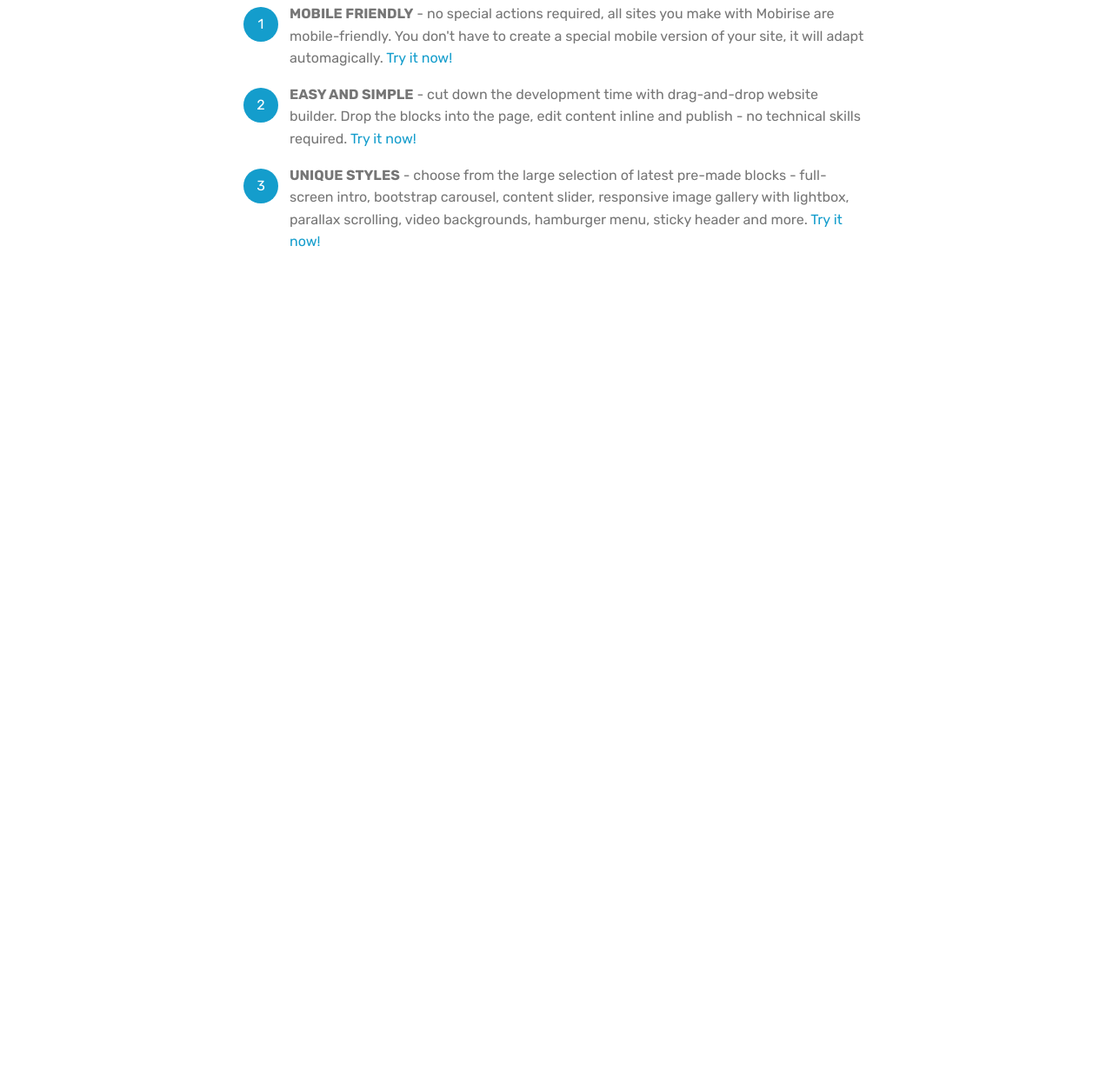
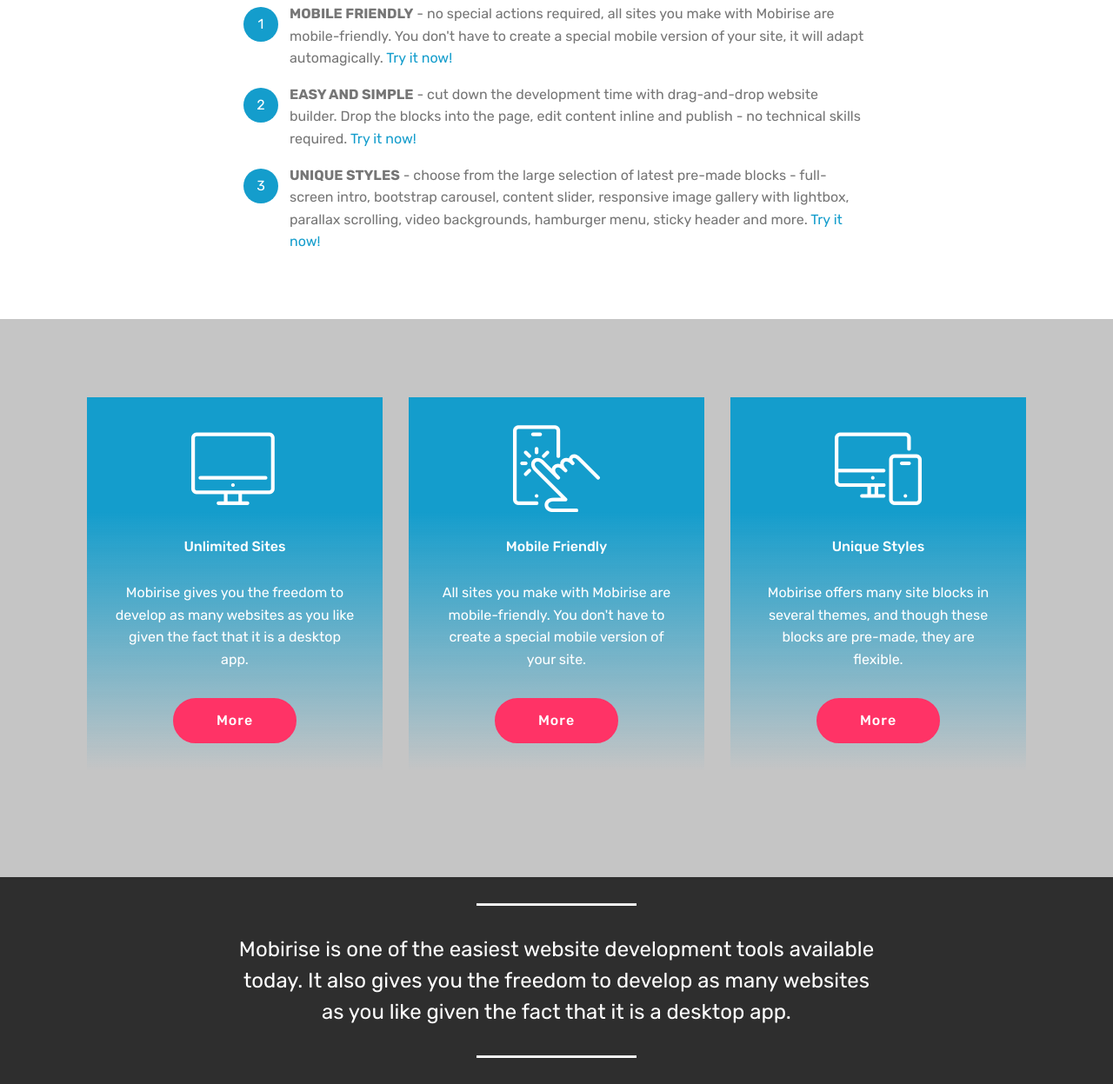
Before and after one commit to GoodoldBlue/mobirise, a plain HTML site: page index.html in a window 1280 px wide. Shown: the part 857-2104 px from the top of the page at 87% size. Before the commit the page ends 1224 px from the top, so only its background shows below. Drawn offline with Linux system fonts and the light colour scheme; files whose address does not match are found by name.

Commit message:
create github pages

```diff
--- a/assets/mobirise/css/mbr-additional.css
+++ b/assets/mobirise/css/mbr-additional.css
@@ -1873,3 +1873,70 @@
   height: 40px;
   border-radius: 50%;
 }
+.cid-rSgGfYMdLq {
+  padding-top: 90px;
+  padding-bottom: 90px;
+  background-image: url("../../../assets/images/background4.jpg");
+}
+.cid-rSgGfYMdLq h4 {
+  font-weight: 500;
+  color: #ffffff;
+}
+.cid-rSgGfYMdLq p {
+  color: #ffffff;
+}
+.cid-rSgGfYMdLq .card {
+  margin-bottom: 2rem;
+}
+.cid-rSgGfYMdLq .card-img {
+  border-radius: 0;
+  padding: 2rem 2rem 0 2rem;
+  background-color: #149dcc;
+}
+.cid-rSgGfYMdLq .card-img span {
+  font-size: 100px;
+  color: #ffffff;
+}
+.cid-rSgGfYMdLq .card-box {
+  padding-bottom: 2rem;
+  background-color: #149dcc;
+  background: linear-gradient(#149dcc, transparent);
+}
+.cid-rSgGfYMdLq .card-box .card-title {
+  margin: 0;
+  padding: 2rem 2rem 0 2rem;
+}
+.cid-rSgGfYMdLq .card-box .mbr-text {
+  margin-bottom: 0;
+  padding: 2rem 2rem 0 2rem;
+}
+.cid-rSgGfYMdLq .card-box .mbr-section-btn {
+  padding-top: 1rem;
+}
+.cid-rSgGfYMdLq .card-box .mbr-section-btn a {
+  margin-top: 1rem;
+  margin-bottom: 0;
+}
+.cid-rSgGdUKHUV {
+  padding-top: 30px;
+  padding-bottom: 30px;
+  background-color: #2e2e2e;
+}
+.cid-rSgGdUKHUV .line {
+  background-color: #ffffff;
+  color: #ffffff;
+  align: center;
+  height: 2px;
+  margin: 0 auto;
+}
+.cid-rSgGdUKHUV .section-text {
+  padding: 2rem 0;
+}
+.cid-rSgGdUKHUV .inner-container {
+  margin: 0 auto;
+}
+@media (max-width: 768px) {
+  .cid-rSgGdUKHUV .inner-container {
+    width: 100% !important;
+  }
+}
--- a/index.html
+++ b/index.html
@@ -68,7 +68,7 @@
     </nav>
 </section>
 
-<section class="engine"><a href="https://mobirise.info/a">online website builder</a></section><section class="header15 cid-rSgE3TjuW7 mbr-fullscreen mbr-parallax-background" id="header15-2">
+<section class="engine"><a href="https://mobirise.info">Mobirise</a></section><section class="header15 cid-rSgE3TjuW7 mbr-fullscreen mbr-parallax-background" id="header15-2">
 
 
 
@@ -77,18 +77,15 @@
     <div class="container align-right">
         <div class="row">
             <div class="mbr-white col-lg-8 col-md-7 content-container">
-                <h1 class="mbr-section-title mbr-bold pb-3 mbr-fonts-style display-1">
-                    INTRO WITH FORM
-                </h1>
+                <h1 class="mbr-section-title mbr-bold pb-3 mbr-fonts-style display-1">Тест Како би изгледало</h1>
                 <p class="mbr-text pb-3 mbr-fonts-style display-5">
-                    Click any text to edit or style it. Select text to insert a link. Click blue "Gear" icon in the top right corner to hide/show  text, title and change the block or form background. Click red "+" in the bottom right corner to add a new block. Use the top left menu to create new pages, sites and add themes.
-                </p>
+                    сега кликни овде нде драпај маде</p>
             </div>
             <div class="col-lg-4 col-md-5">
                 <div class="form-container">
                     <div class="media-container-column" data-form-type="formoid">
                         <!---Formbuilder Form--->
-                        <form action="https://mobirise.com/" method="POST" class="mbr-form form-with-styler" data-form-title="Mobirise Form"><input type="hidden" name="email" data-form-email="true" value="Xoy5u+TWJ2UX63nBQFy93e7ihEiv15prMW8I2uGCsDVaER4Nj5RAwe7rKro1ZJjZJEyr4P9flcgx9w2KBSJve/CnXsRkHYfWFx+lYOh/huiW5wEQm4ViqsaJCUk3BYfE">
+                        <form action="https://mobirise.com/" method="POST" class="mbr-form form-with-styler" data-form-title="Mobirise Form"><input type="hidden" name="email" data-form-email="true" value="dQNsWuxTE81gdyYVqURiXJ1NL7HI02/jMwOukU3uqnm0SJR5b9zLHGxENDBvMtGUrYtxyrwRYOuUBSQU3/ifKCv5d6n5sd+U3jwDaWN7FY/EViS5GXw3qKiRSWVYBUUs">
                             <div class="row">
                                 <div hidden="hidden" data-form-alert="" class="alert alert-success col-12">Thanks for filling out the form!</div>
                                 <div hidden="hidden" data-form-alert-danger="" class="alert alert-danger col-12">
@@ -96,16 +93,16 @@
                             </div>
                             <div class="dragArea row">
                                 <div class="col-md-12 form-group " data-for="name">
-                                    <input type="text" name="name" placeholder="Name" data-form-field="Name" required="required" class="form-control px-3 display-7" id="name-header15-2">
+                                    <input type="text" name="name" placeholder="Име" data-form-field="Name" required="required" class="form-control px-3 display-7" id="name-header15-2">
                                 </div>
                                 <div class="col-md-12 form-group " data-for="email">
-                                    <input type="email" name="email" placeholder="Email" data-form-field="Email" required="required" class="form-control px-3 display-7" id="email-header15-2">
+                                    <input type="email" name="email" placeholder="Презиме" data-form-field="Email" required="required" class="form-control px-3 display-7" id="email-header15-2">
                                 </div>
                                 <div data-for="phone" class="col-md-12 form-group ">
-                                    <input type="tel" name="phone" placeholder="Phone" data-form-field="Phone" class="form-control px-3 display-7" id="phone-header15-2">
+                                    <input type="tel" name="phone" placeholder="телефон" data-form-field="Phone" class="form-control px-3 display-7" id="phone-header15-2">
                                 </div>
                                 <div data-for="message" class="col-md-12 form-group ">
-                                    <textarea name="message" placeholder="Message" data-form-field="Message" class="form-control px-3 display-7" id="message-header15-2"></textarea>
+                                    <textarea name="message" placeholder="порака" data-form-field="Message" class="form-control px-3 display-7" id="message-header15-2"></textarea>
                                 </div>
                                 <div class="col-md-12 input-group-btn">
                                     <button type="submit" class="btn btn-secondary btn-form display-4">SEND FORM</button>
@@ -140,6 +137,93 @@
     </div>
 </section>
 
+<section class="features8 cid-rSgGfYMdLq mbr-parallax-background" id="features8-5">
+
+
+
+    <div class="mbr-overlay" style="opacity: 0.2; background-color: rgb(35, 35, 35);">
+    </div>
+
+    <div class="container">
+        <div class="media-container-row">
+
+            <div class="card  col-12 col-md-6 col-lg-4">
+                <div class="card-img">
+                    <span class="mbri-desktop mbr-iconfont"></span>
+                </div>
+                <div class="card-box align-center">
+                    <h4 class="card-title mbr-fonts-style display-7">
+                        Unlimited Sites
+                    </h4>
+                    <p class="mbr-text mbr-fonts-style display-7">
+                       Mobirise gives you the freedom to develop as many websites as you like given the fact that it is a desktop app.
+                    </p>
+                    <div class="mbr-section-btn text-center">
+                        <a href="https://mobirise.co" class="btn btn-secondary display-4">
+                            More
+                        </a>
+                    </div>
+                </div>
+            </div>
+
+            <div class="card  col-12 col-md-6 col-lg-4">
+                <div class="card-img">
+                    <span class="mbri-touch mbr-iconfont"></span>
+                </div>
+                <div class="card-box align-center">
+                    <h4 class="card-title mbr-fonts-style display-7">
+                        Mobile Friendly
+                    </h4>
+                    <p class="mbr-text mbr-fonts-style display-7">
+                       All sites you make with Mobirise are mobile-friendly. You don't have to create a special mobile version of your site.
+                    </p>
+                    <div class="mbr-section-btn text-center">
+                        <a href="https://mobirise.co" class="btn btn-secondary display-4">
+                            More
+                        </a>
+                    </div>
+                </div>
+            </div>
+
+            <div class="card  col-12 col-md-6 col-lg-4">
+                <div class="card-img">
+                    <span class="mbri-responsive mbr-iconfont"></span>
+                </div>
+                <div class="card-box align-center">
+                    <h4 class="card-title mbr-fonts-style display-7">
+                        Unique Styles
+                    </h4>
+                    <p class="mbr-text mbr-fonts-style display-7">
+                       Mobirise offers many site blocks in several themes, and though these blocks are pre-made, they are flexible.
+                    </p>
+                    <div class="mbr-section-btn text-center">
+                        <a href="https://mobirise.co" class="btn btn-secondary display-4">
+                            More
+                        </a>
+                    </div>
+                </div>
+            </div>
+
+
+        </div>
+    </div>
+</section>
+
+<section class="mbr-section article content10 cid-rSgGdUKHUV" id="content10-4">
+
+
+
+    <div class="container">
+        <div class="inner-container" style="width: 66%;">
+            <hr class="line" style="width: 25%;">
+            <div class="section-text align-center mbr-white mbr-fonts-style display-5">
+                    Mobirise is one of the easiest website development tools available today. It also gives you the freedom to develop as many websites as you like given the fact that it is a desktop app.
+                </div>
+            <hr class="line" style="width: 25%;">
+        </div>
+    </div>
+</section>
+
 
   <script src="assets/web/assets/jquery/jquery.min.js"></script>
   <script src="assets/popper/popper.min.js"></script>
```
Also changed, not shown: 1 other file.
